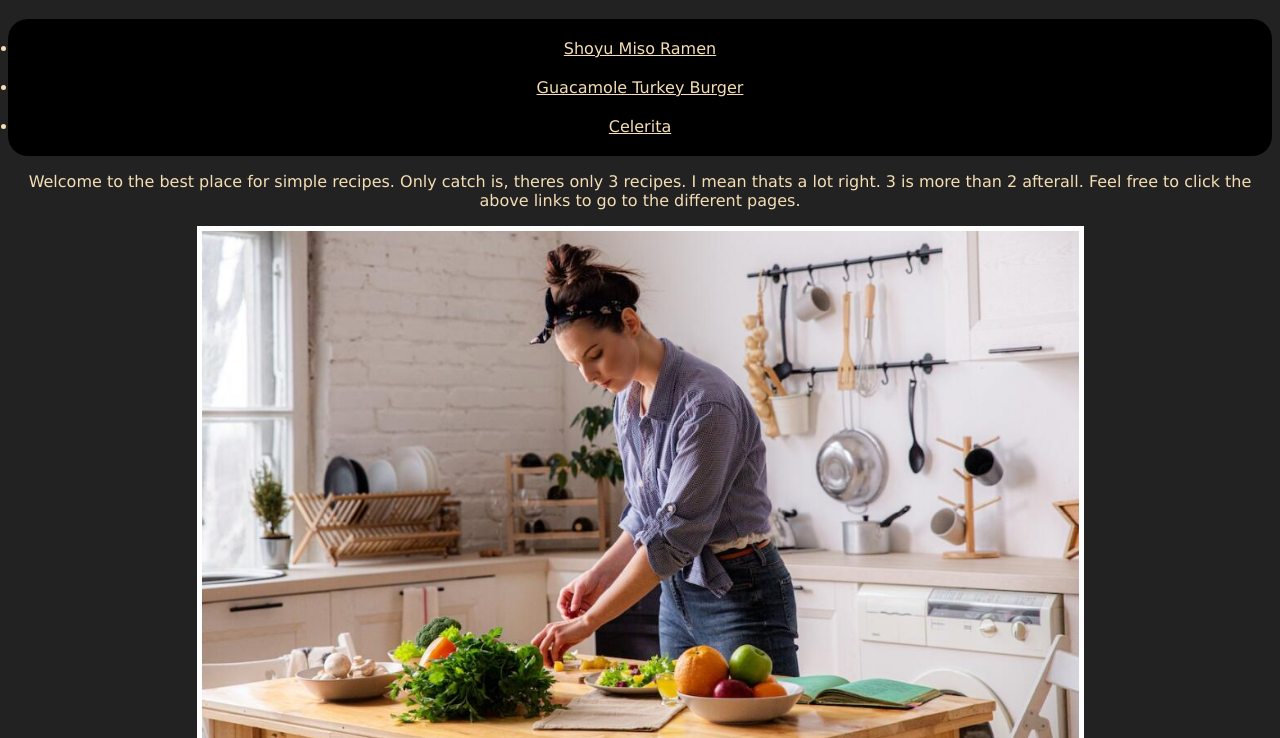
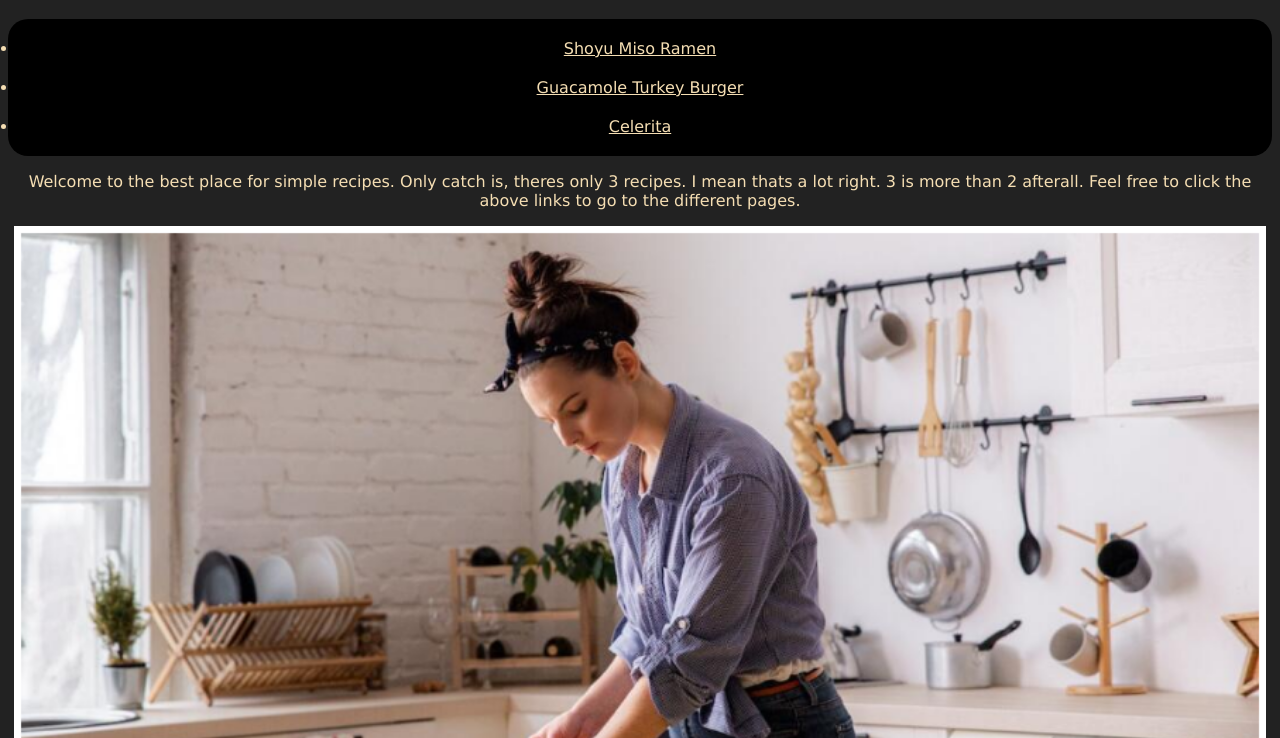
Before and after one commit to EmFey/odin-recipes, a plain HTML site: page index.html in a window 1280 px wide. Shown: the part 62-800 px from the top of the page. Drawn offline with Linux system fonts and the light colour scheme.

Commit message:
Added styling to all img object so that they can resize according to screen size

```diff
--- a/style.css
+++ b/style.css
@@ -9,3 +9,7 @@ ul, ol, li, a{
     padding: 10px;
     border-radius: 20px;
 }
+img{
+    width: 99%;
+    height: auto;
+}
```
